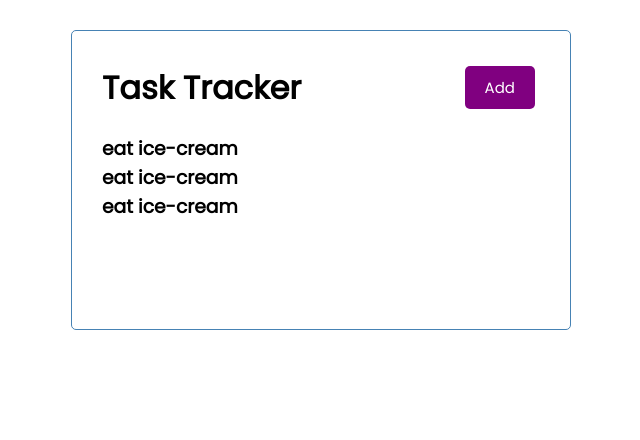
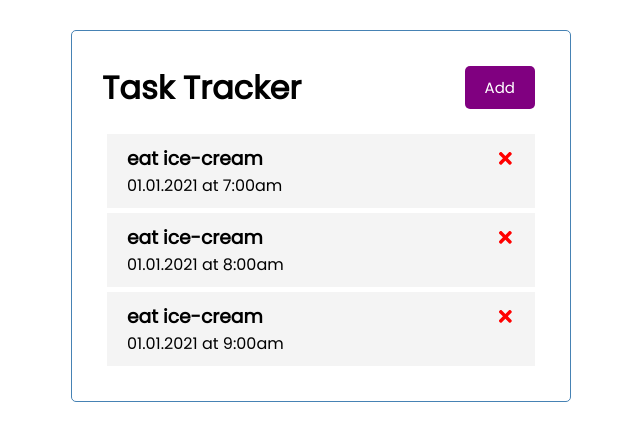
Before and after one commit to freefrogs/EX_React_Hooks, a React (Create React App) app: page / in a window 1280 px wide. Shown: the top 440 px of the page, without its empty margins (319-959 px from the left). Built offline with nearby package versions, Linux system fonts and the light colour scheme.

Commit message:
Add deleteTask handler

```diff
--- a/package.json
+++ b/package.json
@@ -8,6 +8,7 @@
     "@testing-library/user-event": "^12.6.2",
     "react": "^17.0.1",
     "react-dom": "^17.0.1",
+    "react-icons": "^4.1.0",
     "react-scripts": "4.0.1",
     "web-vitals": "^0.2.4"
   },
--- a/src/App.js
+++ b/src/App.js
@@ -24,10 +24,20 @@
     },
   ])
   //setTasks([...tasks, {}]) -> aktualizacja state
+
+  //delete task
+  const deleteTask = (id) => {
+    setTasks(tasks.filter(t => t.id !== id))
+  }
+
   return (
     <div className="container">
       <Header />
-      <Tasks tasks={tasks}/>
+      {tasks.length > 0 ? (
+        <Tasks tasks={tasks} onDelete={deleteTask} />
+      ) : (
+        'No task to show'
+      )}
     </div>
   );
 }
--- /dev/null
+++ b/src/components/Task.js
@@ -0,0 +1,15 @@
+import { FaTimes } from 'react-icons/fa'
+
+const Task = ({ t, onDelete }) => {
+  return (
+    <div className="task">
+      <h3>
+        {t.text}
+        <FaTimes style={{ color: 'red', cursor: 'pointer' }} onClick={() => onDelete(t.id)} />
+        </h3>
+      <p>{t.day}</p>
+    </div>
+  )
+}
+
+export default Task
--- a/src/components/Tasks.js
+++ b/src/components/Tasks.js
@@ -1,9 +1,11 @@
-const Tasks = ({ tasks }) => {
+import Task from './Task'
+
+const Tasks = ({ tasks, onDelete }) => {
   return (
     <div>
       {tasks.map(t => {
         return (
-          <h3 key={t.id}>{t.text}</h3>
+          <Task key={t.id} t={t} onDelete={onDelete} />
         )
       })}
     </div>
```
Also changed, not shown: 2 other files (tests, documents, lock files or other folders).
